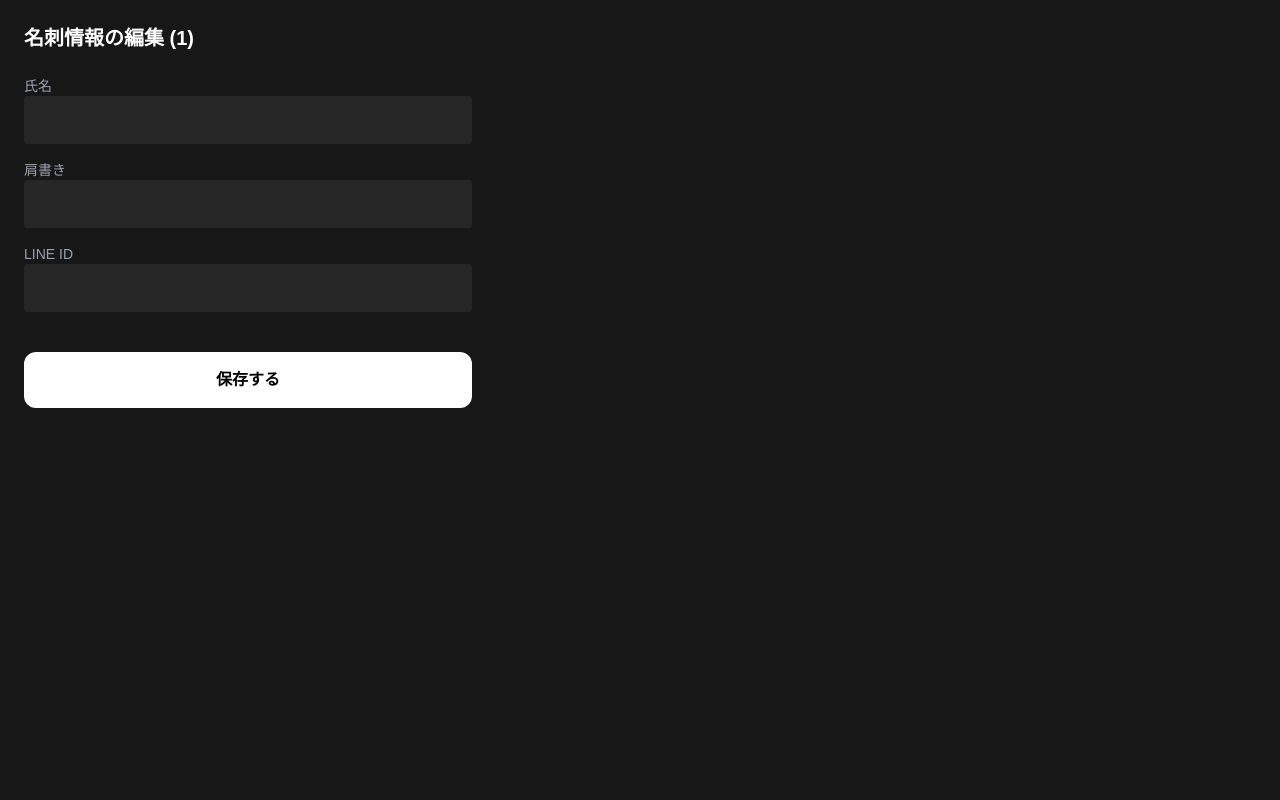
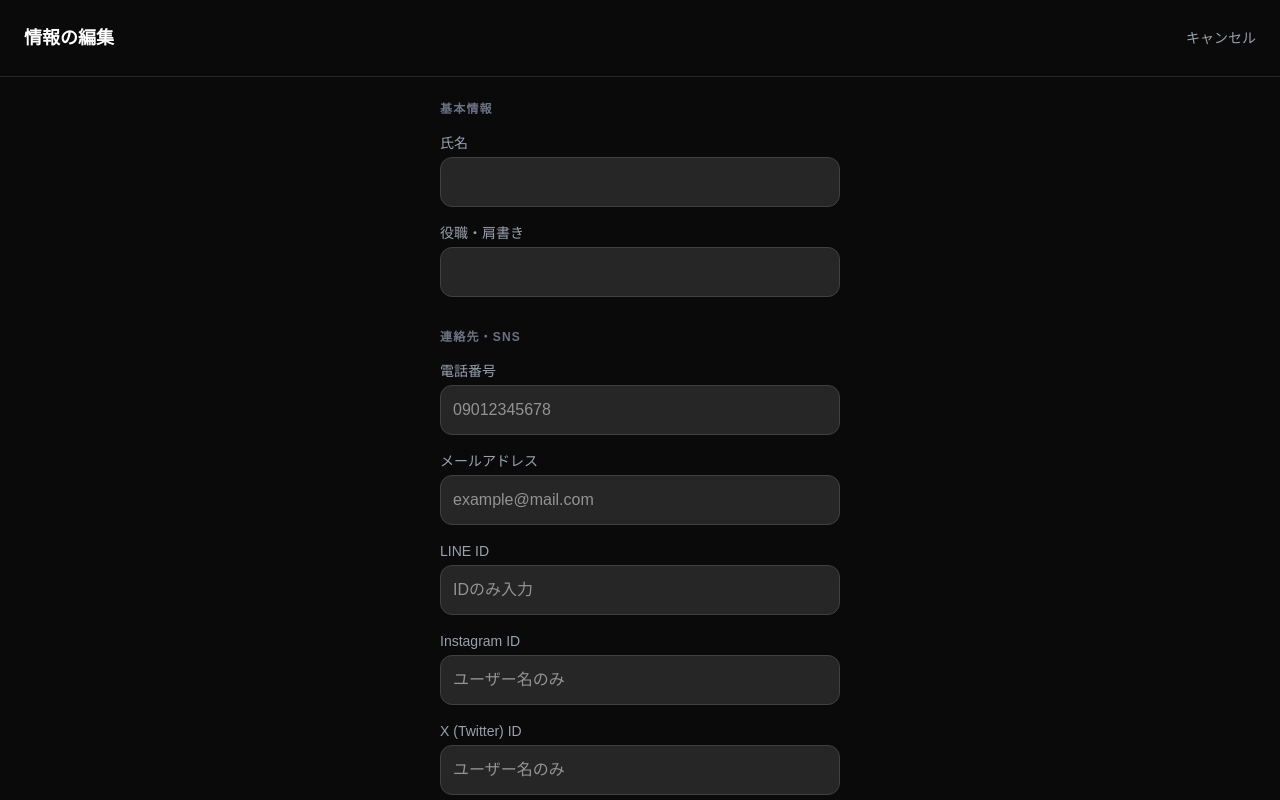
Before and after one commit to hirahaku/smart-card, a Next.js app: page /card/1/edit in a window 1280 px wide. Shown: the top 800 px of the page. Built offline with nearby package versions, Linux system fonts and the light colour scheme; no server answers; the database is empty.

Commit message:
feat: complete all edit fields

```diff
--- a/app/card/[id]/edit/page.tsx
+++ b/app/card/[id]/edit/page.tsx
@@ -1,4 +1,4 @@
-"use client"; // クライアント側で動く設定
+"use client";
 import { useState, useEffect } from "react";
 import { createClient } from "@supabase/supabase-js";
 import { useParams, useRouter } from "next/navigation";
@@ -12,17 +12,19 @@ export default function EditCard() {
   const { id } = useParams();
   const router = useRouter();
   const [loading, setLoading] = useState(true);
+
+  // すべての項目を初期状態として持たせる
   const [profile, setProfile] = useState<any>({
     full_name: "",
     job_title: "",
     phone: "",
+    email: "",
     instagram_id: "",
     x_id: "",
     line_id: "",
     website_url: "",
   });
 
-  // 1. 最初に対象者のデータを読み込む
   useEffect(() => {
     async function loadProfile() {
       const { data } = await supabase.from("profiles").select("*").eq("card_id", id).single();
@@ -32,40 +34,63 @@ export default function EditCard() {
     loadProfile();
   }, [id]);
 
-  // 2. 保存ボタンを押した時の処理
   const handleSave = async () => {
     const { error } = await supabase.from("profiles").update(profile).eq("card_id", id);
-    if (error) alert("保存に失敗しました");
-    else {
-      alert("保存しました！");
-      router.push(`/card/${id}`); // 名刺ページへ戻る
+    if (error) {
+      alert(`保存に失敗しました: ${error.message}`);
+    } else {
+      alert("名刺情報を更新しました！");
+      router.push(`/card/${id}`);
     }
   };
 
-  if (loading) return <div className="p-10 text-white">読み込み中...</div>;
+  if (loading) return <div className="p-10 text-white text-center">読み込み中...</div>;
+
+  // 入力フォームを生成する共通パーツ
+  const InputField = ({ label, value, field, placeholder }: any) => (
+    <div className="mb-4">
+      <label className="block text-sm text-gray-400 mb-1">{label}</label>
+      <input
+        type="text"
+        className="w-full bg-neutral-800 border border-neutral-700 p-3 rounded-xl text-white focus:outline-none focus:border-blue-500"
+        value={value || ""}
+        placeholder={placeholder}
+        onChange={(e) => setProfile({ ...profile, [field]: e.target.value })}
+      />
+    </div>
+  );
 
   return (
-    <div className="min-h-screen bg-neutral-900 text-white p-6">
-      <h1 className="text-xl font-bold mb-6">名刺情報の編集 ({id})</h1>
-      <div className="space-y-4 max-w-md">
-        <div>
-          <label className="block text-sm text-gray-400">氏名</label>
-          <input type="text" className="w-full bg-neutral-800 p-3 rounded" value={profile.full_name} onChange={e => setProfile({...profile, full_name: e.target.value})} />
-        </div>
-        <div>
-          <label className="block text-sm text-gray-400">肩書き</label>
-          <input type="text" className="w-full bg-neutral-800 p-3 rounded" value={profile.job_title} onChange={e => setProfile({...profile, job_title: e.target.value})} />
-        </div>
-        <div>
-          <label className="block text-sm text-gray-400">LINE ID</label>
-          <input type="text" className="w-full bg-neutral-800 p-3 rounded" value={profile.line_id || ""} onChange={e => setProfile({...profile, line_id: e.target.value})} />
-        </div>
-        {/* 他のSNS項目も同様に追加可能 */}
+    <div className="min-h-screen bg-neutral-950 text-white pb-20">
+      <header className="p-6 border-b border-neutral-800 flex justify-between items-center bg-neutral-950 sticky top-0 z-10">
+        <h1 className="text-lg font-bold">情報の編集</h1>
+        <button onClick={() => router.back()} className="text-gray-400 text-sm">キャンセル</button>
+      </header>
 
-        <button onClick={handleSave} className="w-full bg-white text-black font-bold py-4 rounded-xl mt-6">
-          保存する
+      <main className="p-6 max-w-md mx-auto">
+        <section className="mb-8">
+          <h2 className="text-xs font-bold text-gray-500 uppercase tracking-widest mb-4">基本情報</h2>
+          <InputField label="氏名" value={profile.full_name} field="full_name" />
+          <InputField label="役職・肩書き" value={profile.job_title} field="job_title" />
+        </section>
+
+        <section className="mb-8">
+          <h2 className="text-xs font-bold text-gray-500 uppercase tracking-widest mb-4">連絡先・SNS</h2>
+          <InputField label="電話番号" value={profile.phone} field="phone" placeholder="09012345678" />
+          <InputField label="メールアドレス" value={profile.email} field="email" placeholder="example@mail.com" />
+          <InputField label="LINE ID" value={profile.line_id} field="line_id" placeholder="IDのみ入力" />
+          <InputField label="Instagram ID" value={profile.instagram_id} field="instagram_id" placeholder="ユーザー名のみ" />
+          <InputField label="X (Twitter) ID" value={profile.x_id} field="x_id" placeholder="ユーザー名のみ" />
+          <InputField label="WebサイトURL" value={profile.website_url} field="website_url" placeholder="https://..." />
+        </section>
+
+        <button
+          onClick={handleSave}
+          className="w-full bg-white text-black font-black py-4 rounded-2xl shadow-lg active:scale-95 transition-transform"
+        >
+          保存して公開する
         </button>
-      </div>
+      </main>
     </div>
   );
 }
```
